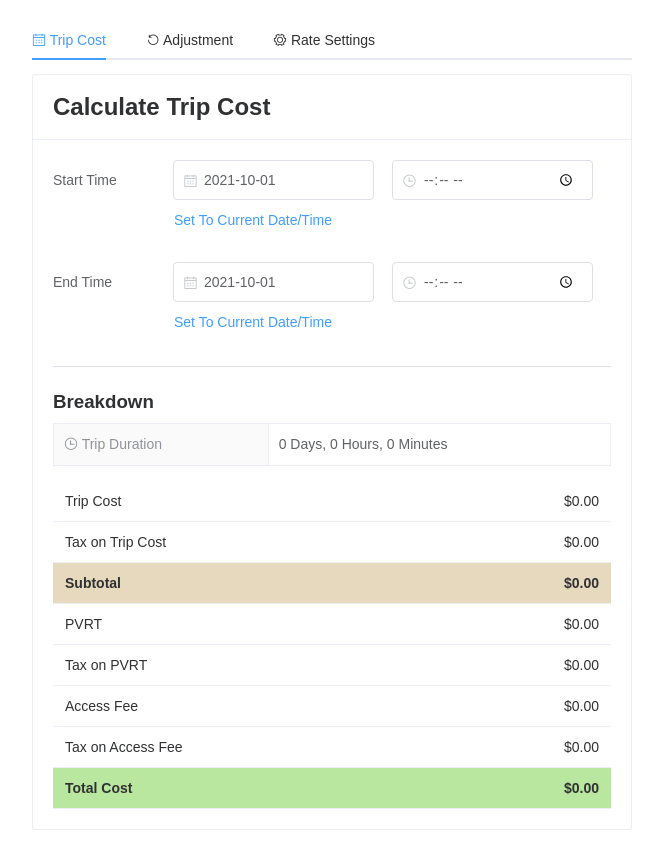
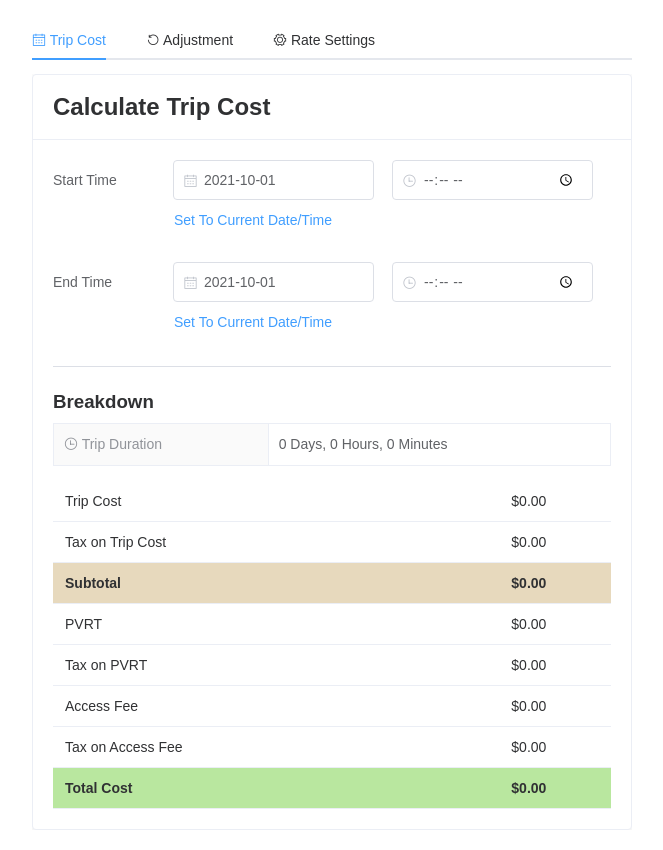
Before and after one commit to jacobbli/trip-cost-calculator-app, a Vue app: page / in a window 1280 px wide. Shown: the whole page, without its empty margins (308-971 px from the left). Built offline with nearby package versions, Linux system fonts and the light colour scheme; the HTML template or start-up script is replaced by a standard one.

Commit message:
Change tooltips

```diff
--- a/src/App.vue
+++ b/src/App.vue
@@ -97,8 +97,6 @@ export default {
   margin-right: auto;
 }
 
-
-
 @media only screen and (min-width: 900px) {
   #calculator-container {
     width: 60%;
@@ -111,7 +109,6 @@ export default {
   }
 }
 
-
 .setting-button {
   outline: none;
   border: none;
--- a/src/components/BreakdownTable.vue
+++ b/src/components/BreakdownTable.vue
@@ -1,50 +1,44 @@
 <template>
   <table id="breakdown-table">
     <template v-for="row in tableData" >
+      <template v-if="row.name=='Subtotal'">
+        <tr class="subtotal-row" :key="row.id" >
+          <td>{{ row.name }}</td>
           <el-tooltip
             v-if="row.tooltip"
-        :key="row.id"
             effect="dark"
             :content="row.tooltip"
             placement="top">
-        <template v-if="row.name=='Subtotal'">
-          <tr class="subtotal-row">
-            <td>{{ row.name }}</td>
           <td>{{ row.value }}</td>
+          </el-tooltip>
+          <td v-else>{{ row.value }}</td>
         </tr>
       </template>
       <template v-else-if="row.name=='Total Cost'">
-          <tr class="total-row">
+        <tr class="total-row" :key="row.id" >
           <td>{{ row.name }}</td>
+          <el-tooltip
+            v-if="row.tooltip"
+            effect="dark"
+            :content="row.tooltip"
+            placement="top">
           <td>{{ row.value }}</td>
+          </el-tooltip>
+          <td v-else>{{ row.value }}</td>
           </tr>
       </template>
       <template v-else>
-          <tr>
+        <tr :key="row.id" >
           <td>{{ row.name }}</td>
+            <el-tooltip
+            v-if="row.tooltip"
+            effect="dark"
+            :content="row.tooltip"
+            placement="top">
           <td>{{ row.value }}</td>
+          </el-tooltip>
+          <td v-else>{{ row.value }}</td>
         </tr>
-        </template>
-      </el-tooltip>
-      <template v-else>
-        <template v-if="row.name=='Subtotal'">
-          <tr class="subtotal-row" :key="row.id">
-            <td>{{ row.name }}</td>
-            <td>{{ row.value }}</td>
-          </tr>
-        </template>
-        <template v-else-if="row.name=='Total Cost'">
-          <tr class="total-row" :key="row.id">
-            <td>{{ row.name }}</td>
-            <td>{{ row.value }}</td>
-          </tr>
-        </template>
-        <template v-else>
-          <tr :key="row.id">
-            <td>{{ row.name }}</td>
-            <td>{{ row.value }}</td>
-          </tr>
-        </template>
       </template>
     </template>
   </table>
@@ -71,7 +65,7 @@ export default {
 }
 
 #breakdown-table td:nth-child(2) {
-  text-align: right;
+  text-align: center;
 }
 
 #breakdown-table tr {
--- a/src/components/RateForm.vue
+++ b/src/components/RateForm.vue
@@ -157,5 +157,7 @@ export default {
   border-radius: 4px;
   border-left: 5px solid #50bfff;
   margin-bottom: 15px;
+
+  font-size: 14px;
 }
 </style>
```
Also changed, not shown: src/components/AdjustmentForm.vue (line endings or trailing spaces), src/components/CalculatorForm.vue (line endings or trailing spaces), src/components/ComparisonModal.vue (line endings or trailing spaces). Lines whose indentation alone changed are shown as unchanged.
